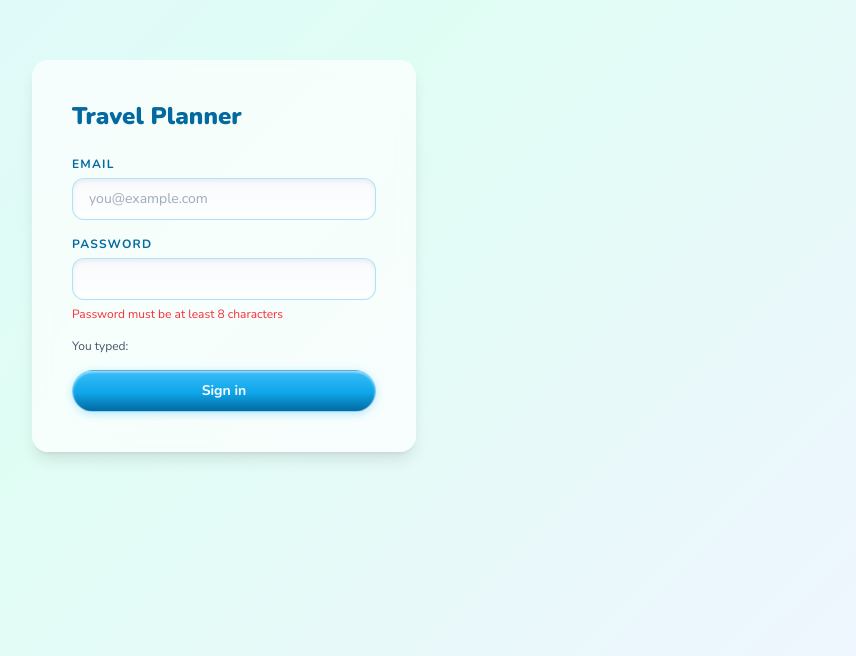
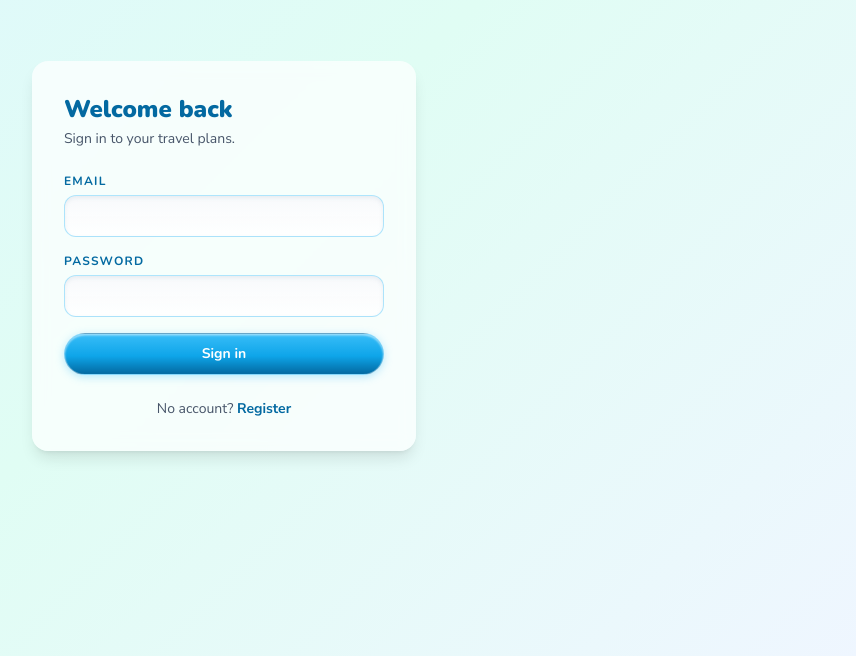
Before and after one commit to ssejmjanovic/Web2-Project, a React (Vite) app in the folder frontend/: page /login in a window 1280 px wide. Shown: the part 144-800 px from the top of the page, without its empty margins (416-1272 px from the left). Built offline with nearby package versions, Linux system fonts and the light colour scheme.

Commit message:
feat: add routing, protected routes and login page

```diff
--- a/frontend/src/App.tsx
+++ b/frontend/src/App.tsx
@@ -1,38 +1,26 @@
-import { useState } from 'react';
-import { Button } from './components/ui/Button';
-import { Input } from './components/ui/Input';
+import { BrowserRouter, Navigate, Route, Routes } from 'react-router-dom';
+import { ProtectedRoute } from './components/ProtectedRoute';
+import { Dashboard } from './pages/Dashboard';
+import { Login } from './pages/Login';
 
 function App() {
-  const [email, setEmail] = useState('');
+  return (
+    <BrowserRouter>
+      <Routes>
+        <Route path="/login" element={<Login />} />
 
-  return (
-    <div className="min-h-screen flex items-center justify-center p-8">
-      <div className="bg-white/70 backdrop-blur rounded-2xl p-10 shadow-lg w-full max-w-sm">
-        <h1 className="font-display text-2xl font-black text-sky-deep mb-6">
-          Travel Planner
-        </h1>
+        <Route
+          path="/dashboard"
+          element={
+            <ProtectedRoute>
+              <Dashboard />
+            </ProtectedRoute>
+          }
+        />
 
-        <div className="flex flex-col gap-4">
-          <Input
-            label="Email"
-            type="email"
-            placeholder="you@example.com"
-            value={email}
-            onChange={(e) => setEmail(e.target.value)}
-          />
-
-          <Input
-            label="Password"
-            type="password"
-            error="Password must be at least 8 characters"
-          />
-
-          <p className="text-xs text-ink-light">You typed: {email}</p>
-
-          <Button>Sign in</Button>
-        </div>
-      </div>
-    </div>
+        <Route path="*" element={<Navigate to="/dashboard" replace />} />
+      </Routes>
+    </BrowserRouter>
   );
 }
 
--- /dev/null
+++ b/frontend/src/components/ProtectedRoute.tsx
@@ -0,0 +1,13 @@
+import { Navigate } from 'react-router-dom';
+import type { ReactNode } from 'react';
+import { useAuth } from '../hooks/useAuth';
+
+export function ProtectedRoute({children}: {children: ReactNode}) {
+    const {user} = useAuth();
+
+    if(!user) {
+        return <Navigate to="/login" replace />
+    }
+
+    return <>{children}</>
+}
--- /dev/null
+++ b/frontend/src/pages/Dashboard.tsx
@@ -0,0 +1,24 @@
+import { Button } from '../components/ui/Button';
+import { useAuth } from '../hooks/useAuth';
+
+export function Dashboard() {
+  const { user, isAdmin, logout } = useAuth();
+
+  return (
+    <div className="min-h-screen flex items-center justify-center p-6">
+      <div className="w-full max-w-md bg-white/70 backdrop-blur rounded-2xl shadow-lg p-8">
+        <h1 className="font-display text-2xl font-black text-sky-deep mb-2">
+          Hello, {user?.firstName}
+        </h1>
+        <p className="text-sm text-ink-light mb-1">{user?.email}</p>
+        <p className="text-sm text-ink-light mb-6">
+          Role: {user?.role} {isAdmin && '(admin)'}
+        </p>
+
+        <Button variant="secondary" onClick={logout}>
+          Sign out
+        </Button>
+      </div>
+    </div>
+  );
+}
--- /dev/null
+++ b/frontend/src/pages/Login.tsx
@@ -0,0 +1,80 @@
+import { useState } from 'react';
+import type { FormEvent } from 'react';
+import { Link, useNavigate } from 'react-router-dom';
+import { Button } from '../components/ui/Button';
+import { Input } from '../components/ui/Input';
+import { useAuth } from '../hooks/useAuth';
+import { getErrorMessage } from '../utils/getErrorMessage';
+
+
+export function Login() {
+    const {login} = useAuth();
+    const navigate = useNavigate();
+
+    const [email, setEmail] = useState('');
+    const [password, setPassword] = useState('');
+    const [error, setError] = useState<string | null>(null);
+    const [submitting, setSubmitting] = useState(false);
+
+    const handleSubmit = async (event: FormEvent) => {
+        event.preventDefault();
+        setError(null);
+        setSubmitting(true);
+
+        try {
+            await login({email, password});
+            navigate('/dashboard');
+        } catch (err) {
+            setError(getErrorMessage(err));
+        } finally {
+            setSubmitting(false);
+        }
+    };
+
+    return (
+    <div className="min-h-screen flex items-center justify-center p-6">
+      <div className="w-full max-w-sm bg-white/70 backdrop-blur rounded-2xl shadow-lg p-8">
+        <h1 className="font-display text-2xl font-black text-sky-deep mb-1">
+          Welcome back
+        </h1>
+        <p className="text-sm text-ink-light mb-6">Sign in to your travel plans.</p>
+
+        <form onSubmit={handleSubmit} className="flex flex-col gap-4">
+          <Input
+            label="Email"
+            type="email"
+            required
+            value={email}
+            onChange={(e) => setEmail(e.target.value)}
+          />
+
+          <Input
+            label="Password"
+            type="password"
+            required
+            value={password}
+            onChange={(e) => setPassword(e.target.value)}
+          />
+
+          {error && (
+            <p className="text-sm text-red-600 bg-red-50 border border-red-200 rounded-lg px-3 py-2">
+              {error}
+            </p>
+          )}
+
+          <Button type="submit" disabled={submitting}>
+            {submitting ? 'Signing in...' : 'Sign in'}
+          </Button>
+        </form>
+
+        <p className="text-sm text-ink-light mt-6 text-center">
+          No account?{' '}
+          <Link to="/register" className="text-sky-deep font-bold hover:underline">
+            Register
+          </Link>
+        </p>
+      </div>
+    </div>
+  );
+
+}
--- /dev/null
+++ b/frontend/src/utils/getErrorMessage.ts
@@ -0,0 +1,13 @@
+import axios from 'axios';
+
+export function getErrorMessage(
+    error: unknown,
+    fallback = 'Something went wrong. Please try again.',
+): string {
+        if (axios.isAxiosError(error)) {
+            const data = error.response?.data as { message?: string; title?: string} | undefined;
+            return data?.message ?? data?.title ?? fallback;
+        }
+
+        return fallback;
+    }
```
